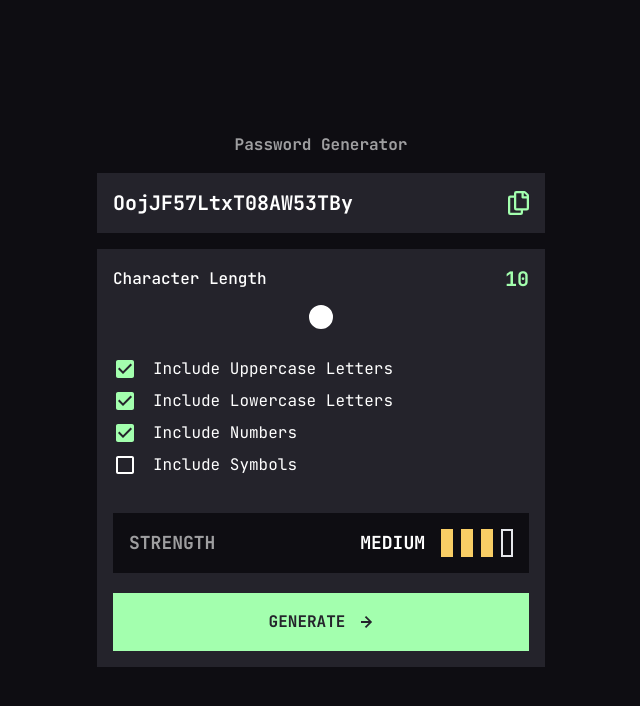
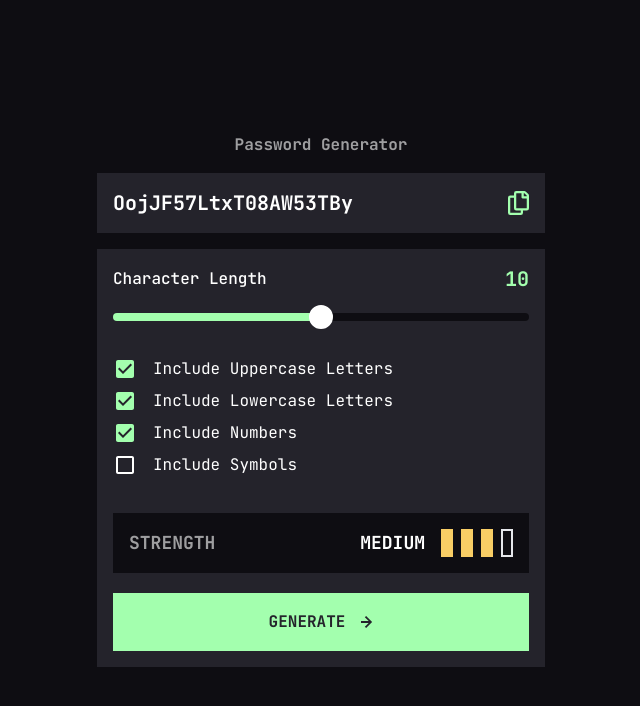
Before and after one commit to DarlanSilv4/password-generator, a React (Vite) app: page / in a window 1280 px wide. Shown: the top 706 px of the page, without its empty margins (319-959 px from the left). Built offline with nearby package versions, Linux system fonts and the light colour scheme.

Commit message:
(App.tsx) set up new components

```diff
--- a/src/App.tsx
+++ b/src/App.tsx
@@ -1,9 +1,20 @@
+import { useState } from "react";
+
 import { ReactComponent as CopySvg } from "./assets/copy.svg";
-import { ReactComponent as CheckboxBlankSvg } from "./assets/checkbox_blank.svg";
-import { ReactComponent as CheckboxDoneSvg } from "./assets/checkbox_done.svg";
 import { ReactComponent as ArrowSvg } from "./assets/arrow.svg";
 
+import CharacterLength from "./components/CharacterLength";
+import CharacterOptions from "./components/CharacterOptions";
+import StrengthBox from "./components/StrengthBox";
+
 function App() {
+  const [characterLength, setCharacterLength] = useState("10");
+  const [checkboxOptions, setCheckboxOptions] = useState<string[]>([
+    "uppercase",
+    "lowercase",
+    "numbers",
+  ]);
+
   return (
     <div className="flex flex-col gap-4 items-center justify-center min-w-screen min-h-screen py-5 bg-background text-white font-mono">
       <h1 className="text-white opacity-60 font-bold">Password Generator</h1>
@@ -14,57 +25,18 @@ function App() {
         </button>
       </section>
       <section className="flex flex-col items-center gap-5 p-4 bg-foreground w-11/12 sm:w-2/3 lg:w-2/5 lg:max-w-md">
-        <div className="flex items-center justify-between w-full">
-          <span className="font-medium">Character Length</span>
-          <span className="text-green font-bold text-xl">10</span>
-        </div>
-
-        <input
-          id="default-range"
-          type="range"
-          value={10}
-          step="1"
-          min="0"
-          max="20"
-          className="w-full h-2 bg-green rounded-lg  appearance-none cursor-pointer"
+        <CharacterLength
+          value={characterLength}
+          setValue={setCharacterLength}
         />
-
-        <div className="flex gap-2 flex-col items-start w-full my-4">
-          <label className="flex gap-4 cursor-pointer">
-            <input className="hidden" type="checkbox" value="uppercase" />
-            <CheckboxDoneSvg className="text-green" />
-            Include Uppercase Letters
-          </label>
-          <label className="flex gap-4 cursor-pointer">
-            <input className="hidden" type="checkbox" value="lowercase" />
-            <CheckboxDoneSvg className="text-green" />
-            Include Lowercase Letters
-          </label>
-          <label className="flex gap-4 cursor-pointer">
-            <input className="hidden" type="checkbox" value="numbers" />
-            <CheckboxDoneSvg className="text-green" />
-            Include Numbers
-          </label>
-          <label className="flex gap-4 cursor-pointer">
-            <input className="hidden" type="checkbox" value="symbols" />
-            <CheckboxBlankSvg className="hover:text-green" />
-            Include Symbols
-          </label>
-        </div>
-
-        <div className="flex items-center justify-between p-4 bg-background w-full text-lg">
-          <span className="opacity-60 font-bold ">STRENGTH</span>
-          <div className="flex gap-4">
-            <span className="font-bold">MEDIUM</span>
-            <div className="flex gap-2">
-              <div className="w-3 bg-yellow" />
-              <div className="w-3 bg-yellow" />
-              <div className="w-3 bg-yellow" />
-              <div className="w-3 border-2" />
-            </div>
-          </div>
-        </div>
-
+        <CharacterOptions
+          options={checkboxOptions}
+          setOptions={setCheckboxOptions}
+        />
+        <StrengthBox
+          charactersLength={characterLength}
+          checkedOptions={checkboxOptions}
+        />
         <button className="flex p-4 gap-4 items-center justify-center w-full bg-green hover:bg-transparent text-foreground hover:text-green border border-green font-bold uppercase">
           <span>Generate</span>
           <ArrowSvg />
```
